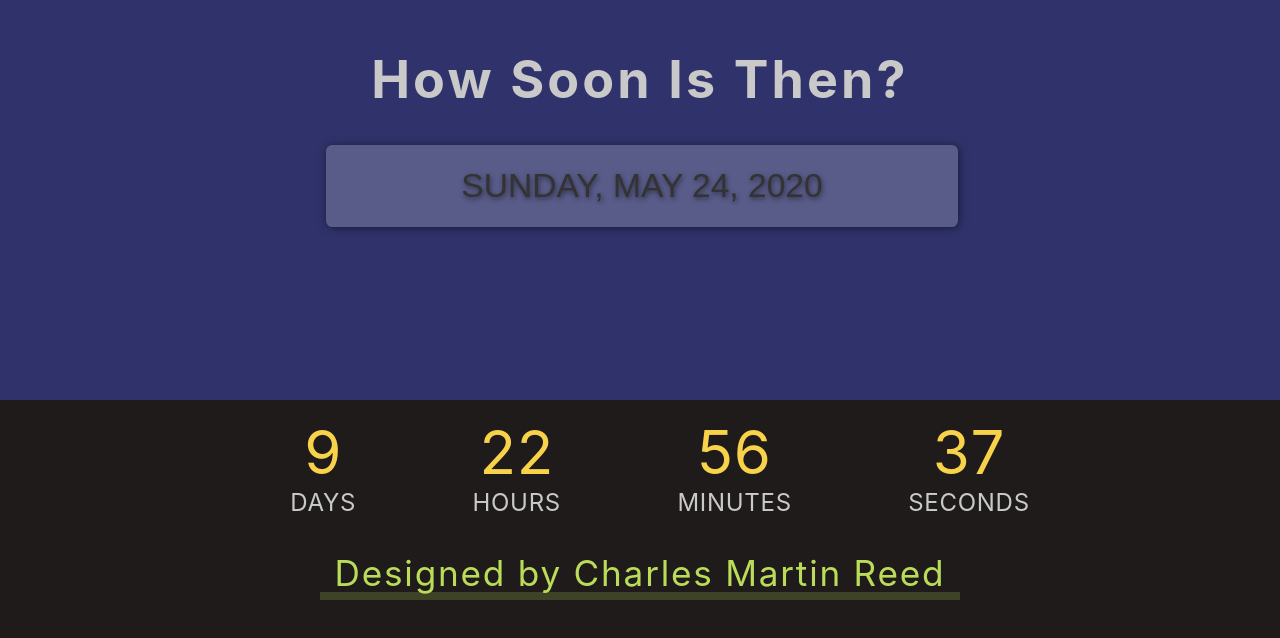
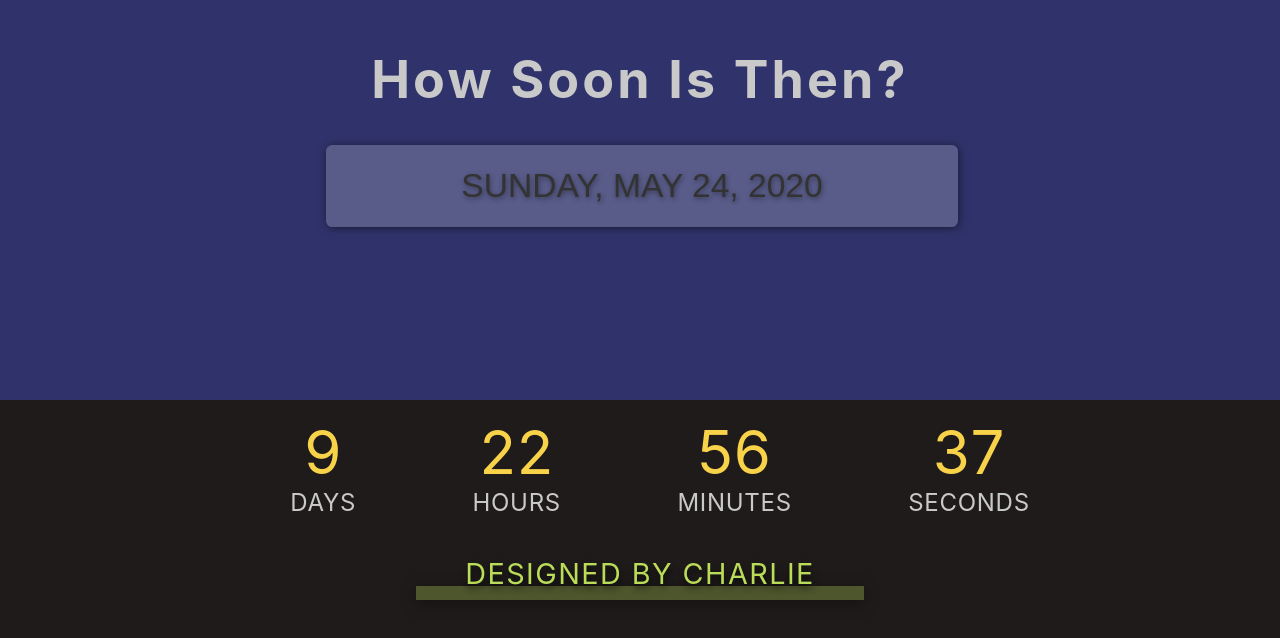
Before and after one commit to charlesmartinreed/how-soon-is-then, a React (Create React App) app: page / in a window 1280 px wide. Shown: the part 160-798 px from the top of the page. Built offline with nearby package versions, Linux system fonts and the light colour scheme.

Commit message:
Set minDate in DatePicker to next date.

```diff
--- a/src/App.css
+++ b/src/App.css
@@ -52,19 +52,23 @@
   height: 10vh;
   display: grid;
   place-items: center;
-  font-size: 2.2em;
+  font-size: 1.8em;
   letter-spacing: 0.05em;
   color: #badc58;
+  text-transform: uppercase;
+  text-shadow: 1px 4px 7px rgba(0, 0, 0, 0.7);
 }
 
 #countdownLabel::after {
   content: "";
   position: absolute;
   bottom: 40px;
-  width: 50%;
-  left: 25%;
-  height: 8px;
-  background-color: rgba(186, 220, 88, 0.2);
+  width: 35%;
+  left: 50%;
+  transform: translateX(-50%);
+  height: 14px;
+  background-color: rgba(186, 220, 88, 0.3);
+  box-shadow: 0px 3px 1rem rgba(0, 0, 0, 0.4);
   z-index: -1;
 }
 
@@ -108,7 +112,7 @@
   padding: 1.25rem 3rem;
   font-size: 2.1rem;
   text-transform: uppercase;
-  text-shadow: 1px 2px 5px rgba(0, 0, 0, 0.5);
+  text-shadow: 1px 2px 5px rgba(0, 0, 0, 0.4);
   width: 100%;
   color: #333;
   /* background-color: #2a2d63; */
@@ -122,6 +126,10 @@
   box-shadow: 1px 1px 0.6rem rgba(0, 0, 0, 0.5);
 }
 
+.datePicker::after {
+  content: "";
+}
+
 .datePicker:focus {
   color: #222;
   text-shadow: 0.5px 1px 2.5px rgba(0, 0, 0, 0.3);
--- a/src/App.js
+++ b/src/App.js
@@ -24,7 +24,7 @@ function App() {
     seconds: Math.floor((distance % minute) / second),
   });
 
-  let [eventName, setEventName] = useState("Designed by Charles Martin Reed");
+  let [eventName, setEventName] = useState("Designed by Charlie");
 
   function useInterval(cb, delay) {
     const savedCallback = useRef();
@@ -86,6 +86,7 @@ function App() {
         <DatePicker
           className="datePicker"
           selected={futureDate}
+          minDate={new Date(Date.now() + 8.64e7)}
           title="Hello"
           dateFormat="EEEE, MMM d, yyyy"
           onChange={(e) => handleDateChange(e)}
```
